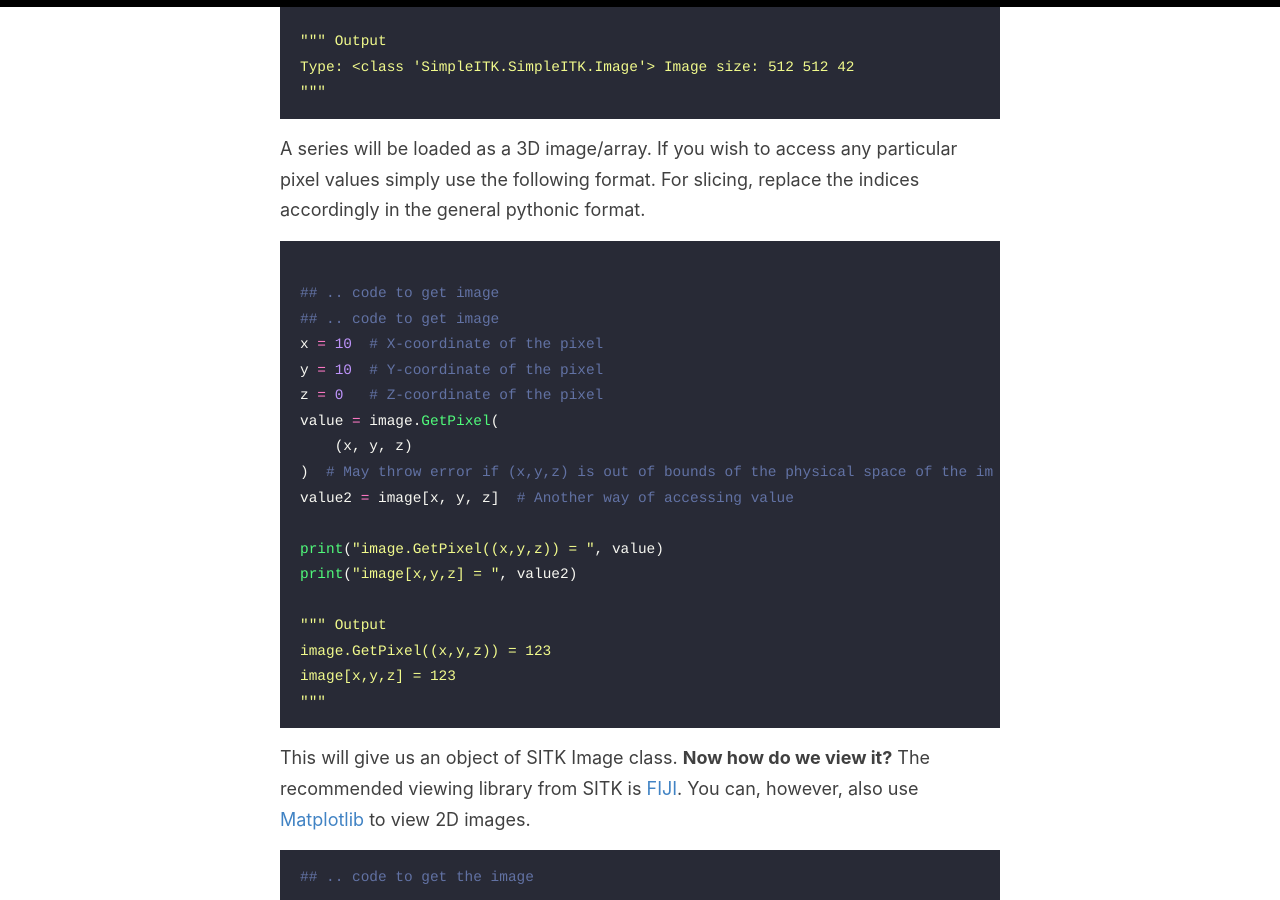
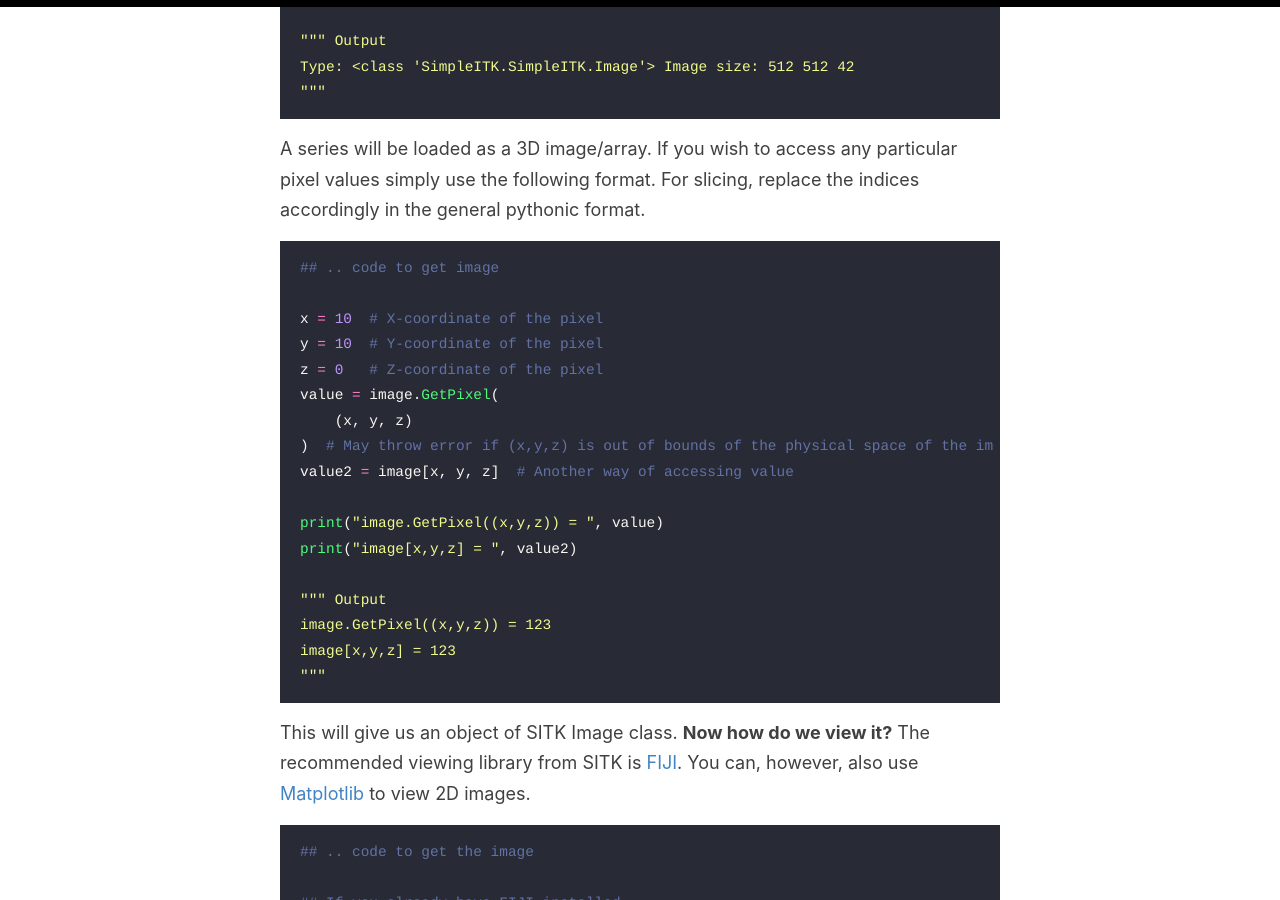
Before and after one commit to CodeSeeker99/codeseeker99.github.io, a Jekyll site: the page built from _posts/2021-02-16-Basics-of-SimpleITK.md, in a window 1280 px wide and 900 px high, scrolled down 2339 px. Built offline with Jekyll 4.4.1, drawn with Linux system fonts in a browser that asks for light colours; our own code applies the rules of GitHub Pages for plain Markdown files.

Commit message:
Update 2021-02-16-Basics-of-SimpleITK.md

````diff
--- a/_posts/2021-02-16-Basics-of-SimpleITK.md
+++ b/_posts/2021-02-16-Basics-of-SimpleITK.md
@@ -61,9 +61,8 @@ Type: <class 'SimpleITK.SimpleITK.Image'> Image size: 512 512 42
 A series will be loaded as a 3D image/array. If you wish to access any particular pixel values simply use the following format. For slicing, replace the indices accordingly in the general pythonic format.
 
 ```python
+## .. code to get image
 
-## .. code to get image
-## .. code to get image
 x = 10  # X-coordinate of the pixel
 y = 10  # Y-coordinate of the pixel
 z = 0   # Z-coordinate of the pixel
````
